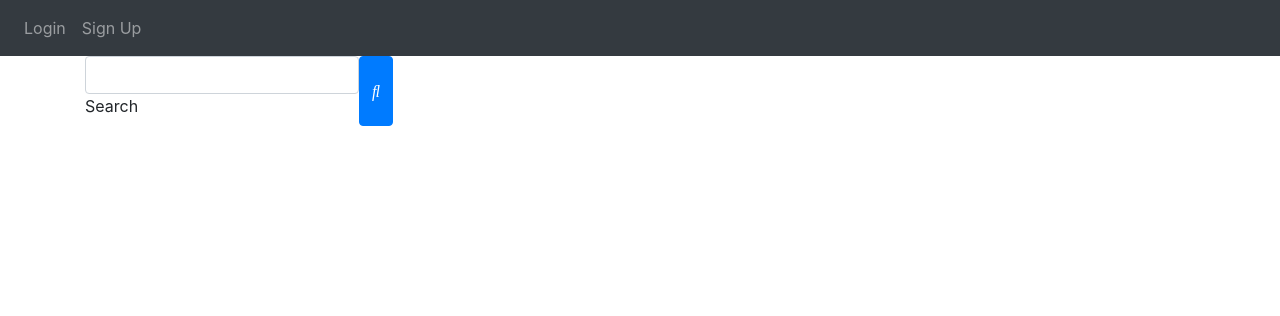
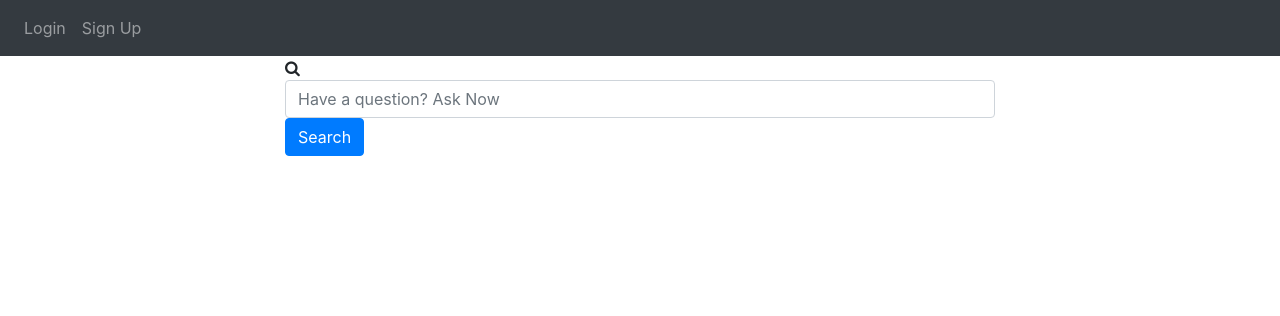
Before and after one commit to bkfwebdev/python-app-deploy-repo, a Flask app: template website/templates/search.html in a window 1280 px wide. Shown: the top 316 px of the page. Run offline with Flask 2, Linux system fonts and the light colour scheme; the template is opened without the code that fills it, so the values that code supplies are empty; some libraries are stand-ins or nearby versions.

Commit message:
search route added, search form updated

```diff
--- a/website/templates/home.html
+++ b/website/templates/home.html
@@ -15,7 +15,7 @@
 <form method = POST>
     <textarea name = "note" id = "note" class = "form-control"></textarea>
     <div align = "center">
-        <button type = "submit" class = "btn btn-primary">Add Note</button>
+        <button type = "submit" class = "btn btn-primary">Add Restuaraunt URL</button>
     </div>
 </form>
 {% endblock %}
--- a/website/templates/search.html
+++ b/website/templates/search.html
@@ -1,13 +1,11 @@
 {% extends "base.html" %}
 {% block title %}Search{% endblock %}
 {% block content %}
-<div class="input-group">
-    <div class="form-outline">
-      <input type="search" id="form1" class="form-control" />
-      <label class="form-label" for="form1">Search</label>
-    </div>
-    <button type="button" class="btn btn-primary">
-      <i class="fas fa-search"></i>
-    </button>
+<div class="container">
+  <div class="row height d-flex justify-content-center align-items-center">
+      <div class="col-md-8">
+          <div class="search"> <i class="fa fa-search"></i> <input type="text" class="form-control" placeholder="Have a question? Ask Now"> <button class="btn btn-primary">Search</button> </div>
+      </div>
   </div>
+</div>
 {% endblock %}
```
Also changed, not shown: website/views.py (+6 -2 lines), website/database.db, website/static/index.js (line endings or trailing spaces).
